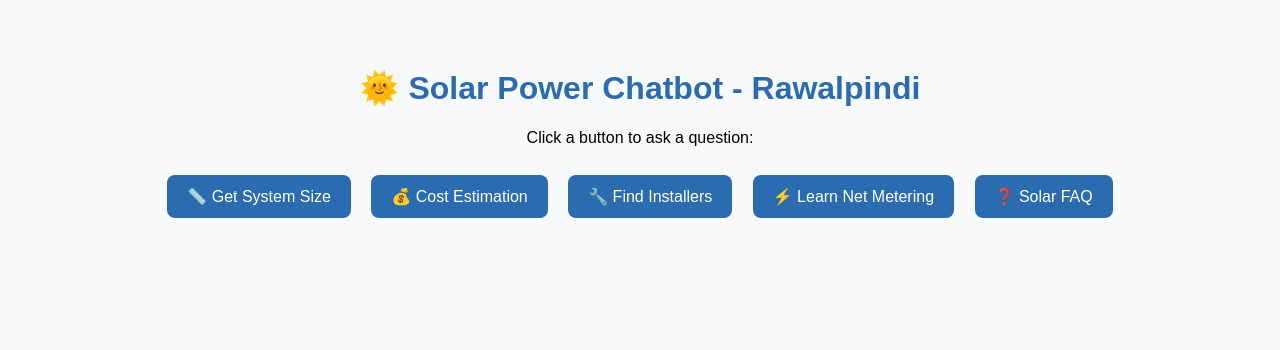
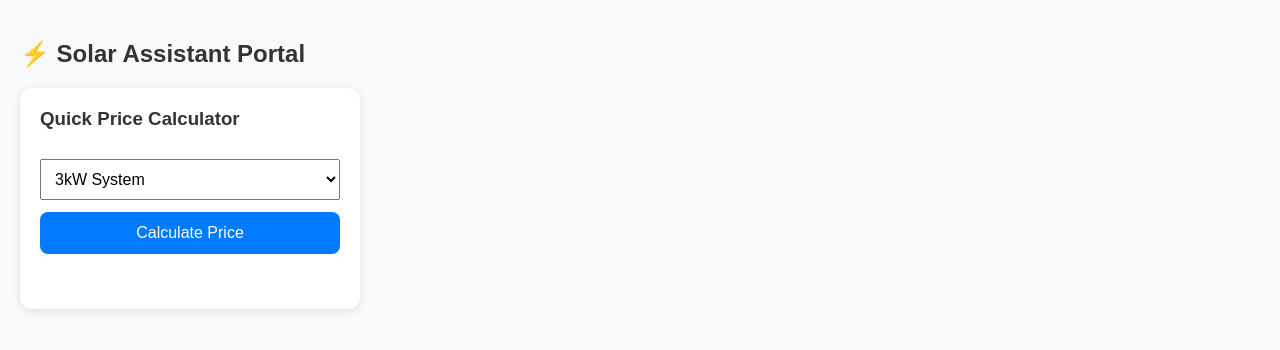
Before and after one commit to bc200204601-del/Solar-ChatBot, a website: page index.html in a window 1280 px wide. Drawn offline with nearby package versions, Linux system fonts and the light colour scheme.

```diff
--- a/index.html
+++ b/index.html
@@ -1,77 +1,106 @@
 <!DOCTYPE html>
-<html>
+<html lang="en">
 <head>
   <meta charset="UTF-8">
-  <title>Solar Power Chatbot - Rawalpindi</title>
+  <meta name="viewport" content="width=device-width, initial-scale=1.0">
+  <title>Solar Chatbot + Calculator</title>
   <style>
     body {
       font-family: Arial, sans-serif;
-      text-align: center;
       background: #f8f9fa;
-      padding: 40px;
+      margin: 0;
+      padding: 20px;
     }
-    h1 {
-      color: #2b6cb0;
+    h2 {
+      color: #333;
     }
-    .btn-container {
-      margin: 20px auto;
+    .pricing-calculator {
+      background: white;
+      padding: 20px;
+      border-radius: 12px;
+      box-shadow: 0px 2px 8px rgba(0,0,0,0.1);
+      max-width: 300px;
+      margin-top: 20px;
+    }
+    .pricing-calculator h3 {
+      margin-top: 0;
+      color: #333;
+    }
+    select, #priceResult {
+      margin-top: 10px;
+      width: 100%;
+      padding: 10px;
+      font-size: 16px;
     }
     button {
-      background: #2b6cb0;
+      background: #007bff;
       color: white;
       border: none;
       padding: 12px 20px;
-      margin: 8px;
+      margin-top: 12px;
       border-radius: 8px;
       cursor: pointer;
       font-size: 16px;
-      transition: 0.3s;
+      width: 100%;
     }
     button:hover {
-      background: #1a4369;
+      background: #0056b3;
     }
-    df-messenger {
-      --df-messenger-bot-message: #e0f0ff;
-      --df-messenger-button-titlebar-color: #2b6cb0;
-      --df-messenger-chat-background-color: #ffffff;
-      --df-messenger-send-icon: #2b6cb0;
-      --df-messenger-user-message: #d1ffd1;
+    #priceResult {
+      font-weight: bold;
+      margin-top: 15px;
+      color: #28a745;
     }
   </style>
 </head>
 <body>
 
-  <h1>🌞 Solar Power Chatbot - Rawalpindi</h1>
-  <p>Click a button to ask a question:</p>
+  <h2>⚡ Solar Assistant Portal</h2>
 
-  <div class="btn-container">
-    <button onclick="sendMessage('I want to know my system size')">📏 Get System Size</button>
-    <button onclick="sendMessage('What is the cost estimate?')">💰 Cost Estimation</button>
-    <button onclick="sendMessage('Find solar installers in Rawalpindi')">🔧 Find Installers</button>
-    <button onclick="sendMessage('What is net metering?')">⚡ Learn Net Metering</button>
-    <button onclick="sendMessage('Tell me about solar FAQ')">❓ Solar FAQ</button>
+  <!-- Quick Price Calculator -->
+  <div class="pricing-calculator">
+    <h3>Quick Price Calculator</h3>
+    <select id="systemSize">
+      <option value="3">3kW System</option>
+      <option value="5">5kW System</option>
+      <option value="10">10kW System</option>
+      <option value="15">15kW System</option>
+      <option value="20">20kW System</option>
+    </select>
+    <button onclick="calculatePrice()">Calculate Price</button>
+    <div id="priceResult"></div>
   </div>
 
-  <!-- Dialogflow Messenger widget -->
+  <!-- Dialogflow Messenger integration -->
   <df-messenger
-    intent="WELCOME"
-    chat-title="SolarBot RWP"
+    chat-title="Solar Assistant"
     agent-id="728466b3-b1f9-4094-9b64-ece38da84ac2"
     language-code="en">
   </df-messenger>
 
   <script src="https://www.gstatic.com/dialogflow-console/fast/messenger/bootstrap.js?v=1"></script>
+
   <script>
-    // Function to simulate button sending message into chat
-    function sendMessage(text) {
-      const iframe = document.querySelector("df-messenger").shadowRoot.querySelector("iframe");
-      const innerDoc = iframe.contentDocument || iframe.contentWindow.document;
-      const input = innerDoc.querySelector("input");
-      const sendBtn = innerDoc.querySelector("button");
+    function calculatePrice() {
+      const size = document.getElementById('systemSize').value;
+      const prices = {
+        3: 650000,
+        5: 950000,
+        10: 1750000,
+        15: 2500000,
+        20: 3200000
+      };
+      const price = prices[size];
+      const resultMsg = `💰 Estimated cost: PKR ${price.toLocaleString()}`;
 
-      input.value = text;
-      input.dispatchEvent(new Event('input', { bubbles: true }));
-      sendBtn.click();
+      // Show result on page
+      document.getElementById('priceResult').innerHTML = resultMsg;
+
+      // Send message to Dialogflow Messenger
+      const dfMessenger = document.querySelector('df-messenger');
+      dfMessenger.renderCustomText(
+        `User selected ${size}kW system. Estimated cost: PKR ${price.toLocaleString()}`
+      );
     }
   </script>
 
```
